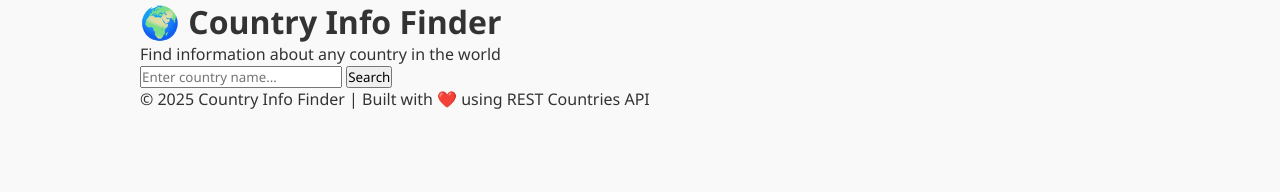
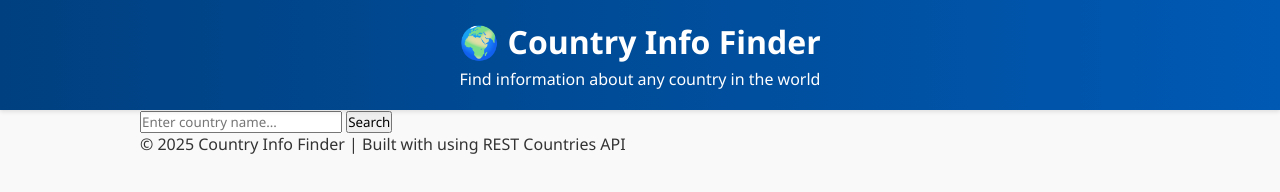
Before and after one commit to DurjoyKumar1/MIS455_Final, a plain HTML site: page index.html in a window 1280 px wide. Drawn offline with Linux system fonts and the light colour scheme.

Commit message:
header css

```diff
--- a/index.css
+++ b/index.css
@@ -18,3 +18,19 @@
     max-width: 1000px;
     margin: 0 auto;
   }
+
+  header {
+    background: linear-gradient(90deg, #004080, #0059b3);
+    color: white;
+    padding: 20px 0;
+    text-align: center;
+    position: sticky;
+    top: 0;
+    z-index: 1000;
+    box-shadow: 0 2px 4px rgba(0,0,0,0.1);
+  }
+
+  header h1 {
+    margin-bottom: 5px;
+    font-size: 2rem;
+  }
--- a/index.html
+++ b/index.html
@@ -23,7 +23,7 @@
       </main>
       <footer>
         <div class="container">
-            <p>&copy; 2025 Country Info Finder | Built with ❤️ using REST Countries API</p>
+            <p>&copy; 2025 Country Info Finder | Built with using REST Countries API</p>
         </div>
     </footer>
 </body>
```
